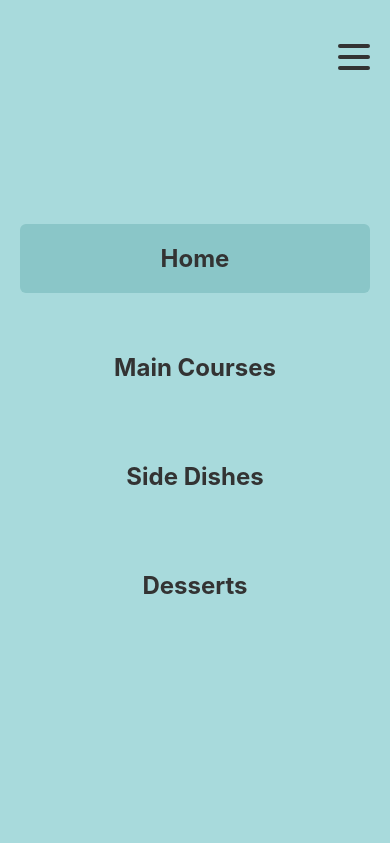
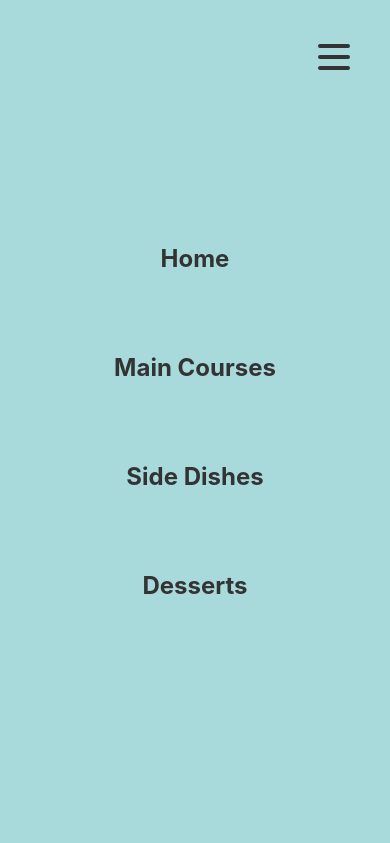
Before and after one commit to trev1996x/trevors-recipe-corner, a plain HTML site: page index.html in a window 390 px wide. Both pictures are taken after a click on the button "Open navigation menu". Shown: the top 843 px of the page. Drawn offline with Linux system fonts and the light colour scheme.

Commit message:
update menu

```diff
--- a/assets/css/style.css
+++ b/assets/css/style.css
@@ -136,14 +136,15 @@ RESPONSIVE HAMBURGER MENU STYLES
 /* --- Container for Header Content --- */
 .header-content {
     display: flex;
-    justify-content: space-between; /* Pushes title and nav apart */
+    justify-content: space-between;
     align-items: center;
     max-width: 1200px;
     margin: 0 auto;
+    padding: 0 20px;
 }
 
 .site-title {
-    padding-bottom: 0; /* Remove old padding */
+    padding-bottom: 0;
 }
 
 /* --- Hamburger Menu Button --- */
@@ -186,6 +187,7 @@ RESPONSIVE HAMBURGER MENU STYLES
         left: 0;
         transform: translateX(100%); /* Hides it off-screen to the right */
         transition: transform 0.3s ease-in-out;
+        z-index: 15; /* Sits below the hamburger button but above other content */
     }
 
     .main-nav.active {
--- a/assets/js/main.js
+++ b/assets/js/main.js
@@ -34,15 +34,15 @@ document.addEventListener("DOMContentLoaded", function() {
         loadHTML('/assets/_header.html', 'header-placeholder'),
         loadHTML('/assets/_footer.html', 'footer-placeholder')
     ]).then(() => {
-        setActiveLink(); // Your existing function
-
         // --- NEW --- Hamburger Menu Logic
         const hamburger = document.querySelector('.hamburger-menu');
         const navMenu = document.querySelector('.main-nav');
 
-        hamburger.addEventListener('click', () => {
-            navMenu.classList.toggle('active');
-        });
+        if (hamburger && navMenu) {
+            hamburger.addEventListener('click', () => {
+                navMenu.classList.toggle('active');
+            });
+        }
         // --- END NEW ---
     });
 });
```
